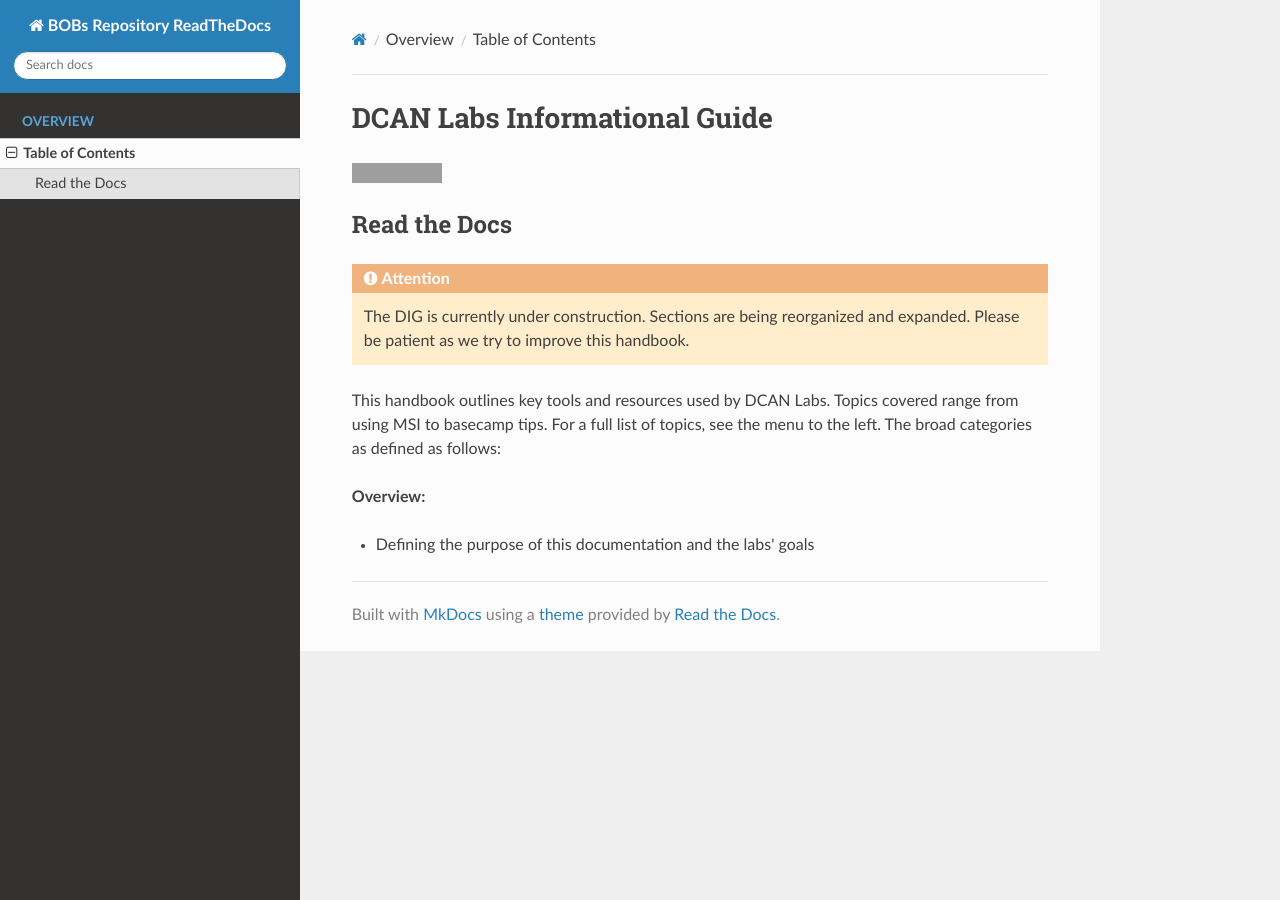
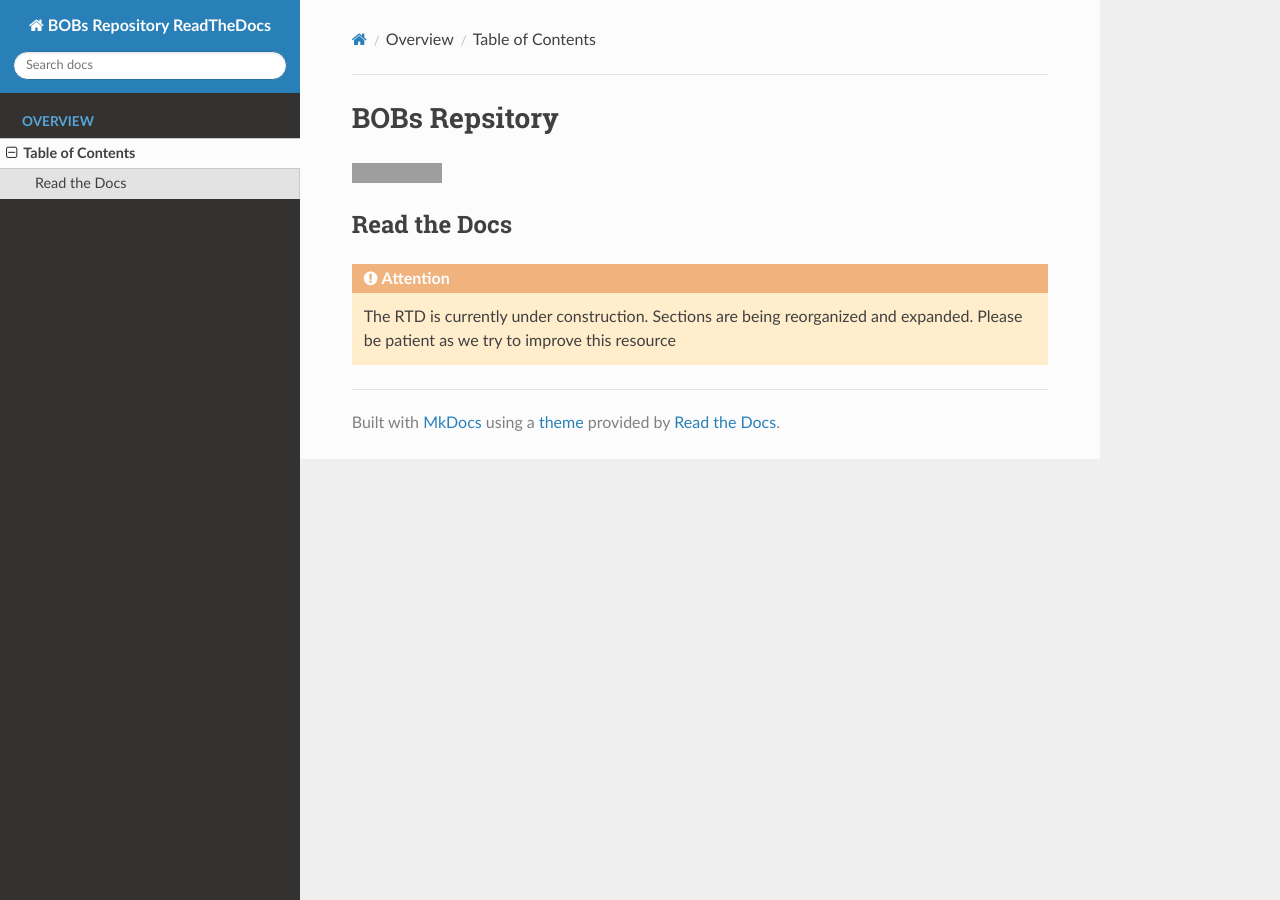
Before and after one commit to sallystoyell/BOBsRepository, an MkDocs documentation site: the page built from docs/index.md, in a window 1280 px wide. Built offline with MkDocs 1.6.1, drawn with Linux system fonts in a browser that asks for light colours; nearby versions of some CDN libraries; grey boxes are pictures that could not be loaded.

Commit message:
Update index.md

```diff
--- a/docs/index.md
+++ b/docs/index.md
@@ -1,4 +1,4 @@
-# DCAN Labs Informational Guide
+# BOBs Repsitory
 
 [![DOI](https://zenodo.org/badge/DOI/10.5281/zenodo.8161443.svg)](https://doi.org/10.5281/zenodo.8161443)
 
@@ -7,12 +7,6 @@
 <div class="admonition attention">
     <p class="first admonition-title">Attention</p>
     <p class="last">
-        The DIG is currently under construction. Sections are being reorganized and expanded. Please be patient as we try to improve this handbook.
+        The RTD is currently under construction. Sections are being reorganized and expanded. Please be patient as we try to improve this resource
     </p>
 </div>
-
-This handbook outlines key tools and resources used by DCAN Labs. Topics covered range from using MSI to basecamp tips. For a full list of topics, see the menu to the left. The broad categories as defined as follows:
-
-**Overview:**
-
-- Defining the purpose of this documentation and the labs' goals
```
